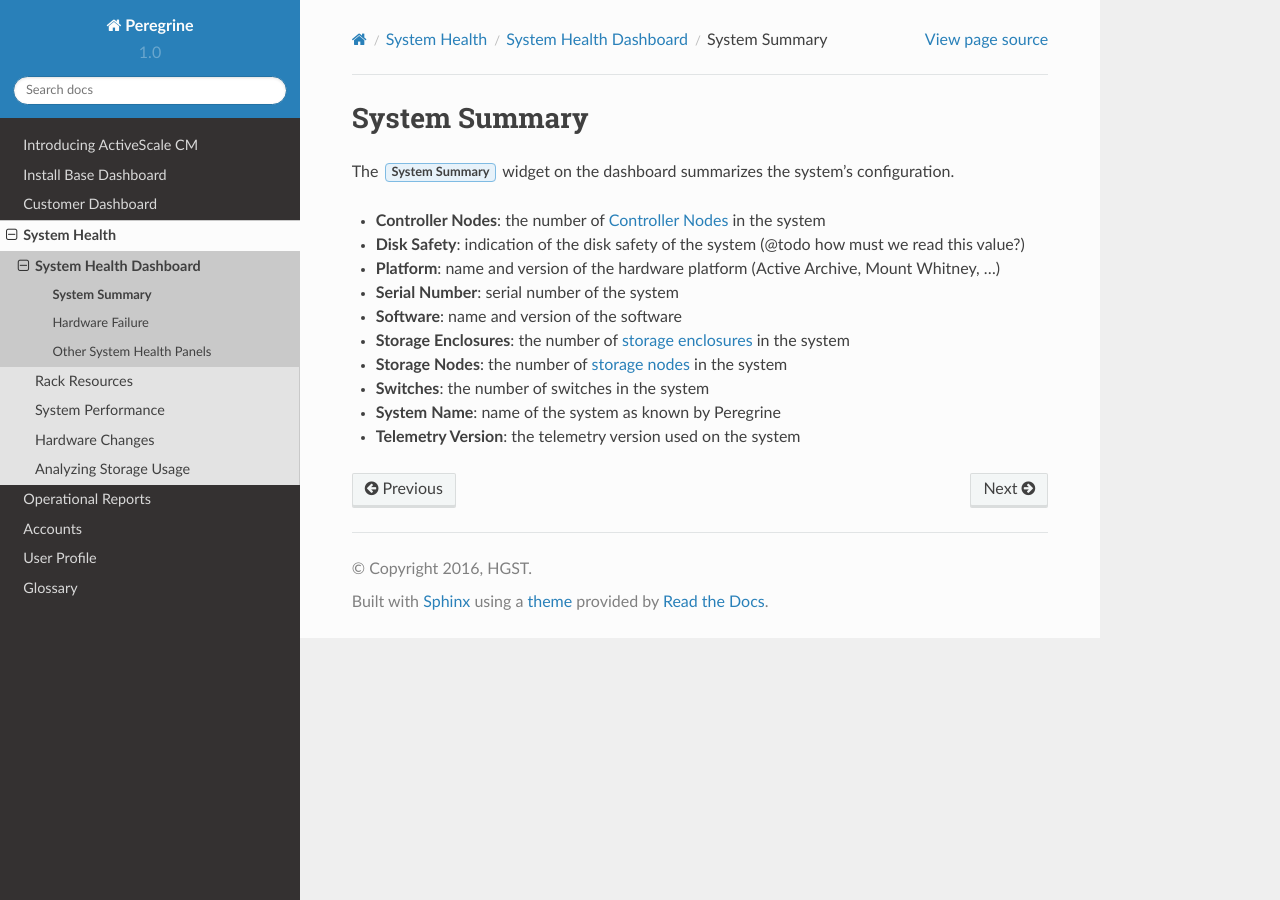
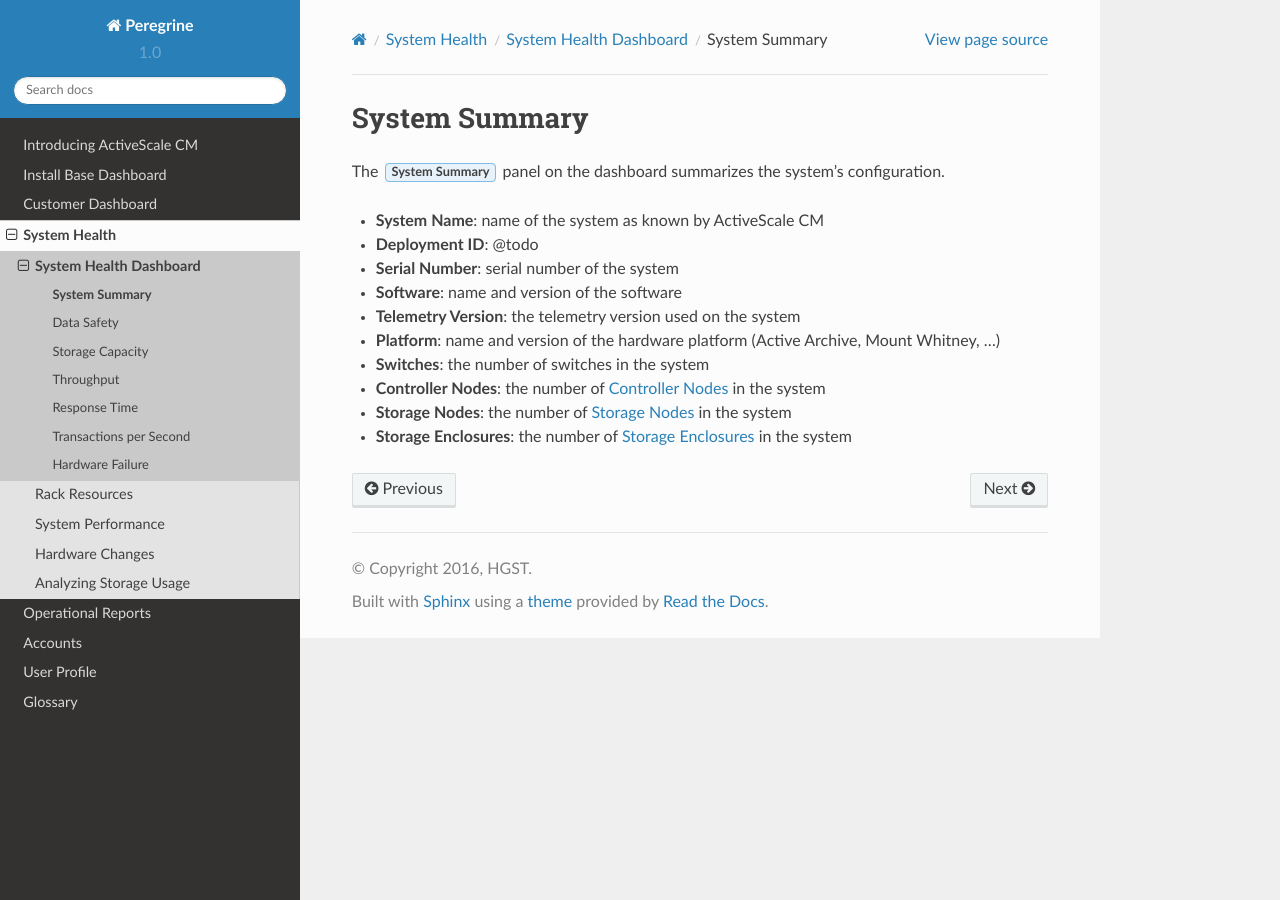
Before and after one commit to tdewolf/peregrine, a Sphinx documentation site: the page built from source/system_health/syshealth_dashboard/system_summary.rst, in a window 1280 px wide. Built offline with Sphinx 7.4.7 and the Read the Docs theme 2.0.0, drawn with Linux system fonts in a browser that asks for light colours; pages that are not in the unit, such as notebooks, are missing from menus.

Commit message:
update and new content for system health dashboard

```diff
--- /dev/null
+++ b/source/system_health/syshealth_dashboard/data_safety.rst
@@ -0,0 +1,4 @@
+.. _data_safety:
+
+Data Safety
+===========
--- a/source/system_health/syshealth_dashboard/system_summary.rst
+++ b/source/system_health/syshealth_dashboard/system_summary.rst
@@ -3,15 +3,15 @@
 System Summary
 ==============
 
-The :guilabel:`System Summary` widget on the dashboard summarizes the system's configuration.
+The :guilabel:`System Summary` panel on the dashboard summarizes the system's configuration.
 
-* **Controller Nodes**: the number of :term:`Controller Nodes <Controller Node>` in the system
-* **Disk Safety**: indication of the disk safety of the system (@todo how must we read this value?)
-* **Platform**: name and version of the hardware platform (Active Archive, Mount Whitney, ...)
+* **System Name**: name of the system as known by |prod|
+* **Deployment ID**: @todo
 * **Serial Number**: serial number of the system
 * **Software**: name and version of the software
-* **Storage Enclosures**: the number of :term:`storage enclosures <Storage Enclosure>` in the system
-* **Storage Nodes**: the number of :term:`storage nodes <Storage Node>` in the system
+* **Telemetry Version**: the telemetry version used on the system
+* **Platform**: name and version of the hardware platform (Active Archive, Mount Whitney, ...)
 * **Switches**: the number of switches in the system
-* **System Name**: name of the system as known by Peregrine
-* **Telemetry Version**: the telemetry version used on the system
+* **Controller Nodes**: the number of :term:`Controller Nodes <Controller Node>` in the system
+* **Storage Nodes**: the number of :term:`Storage Nodes <Storage Node>` in the system
+* **Storage Enclosures**: the number of :term:`Storage Enclosures <Storage Enclosure>` in the system
```
Also changed, not shown: source/system_health/syshealth_dashboard/response_time.rst (added, +18 -0 lines), source/system_health/syshealth_dashboard/storage_capacity.rst (added, +9 -0 lines), source/system_health/syshealth_dashboard/syshealth_dashboard.rst (+5 -4 lines), source/system_health/syshealth_dashboard/syshealth_other_widgets.rst (deleted, +0 -63 lines), source/system_health/syshealth_dashboard/throughput.rst (added, +18 -0 lines), source/system_health/syshealth_dashboard/transactions_per_second.rst (added, +17 -0 lines), source/_static/compute_icon.png (deleted), source/_static/network_icon.png (deleted), source/_static/storage_icon.png (deleted).
